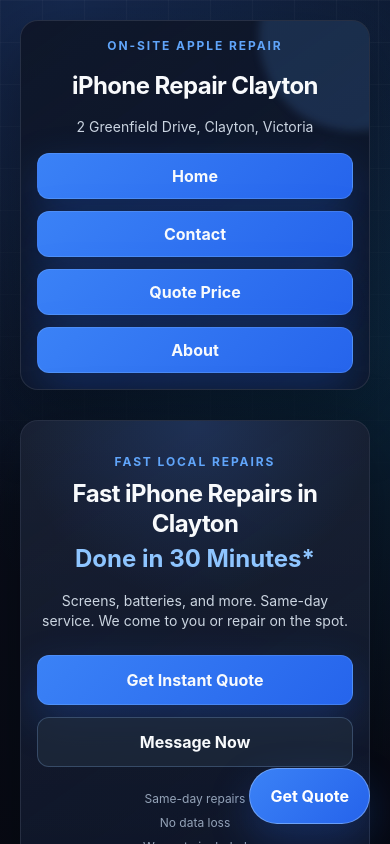
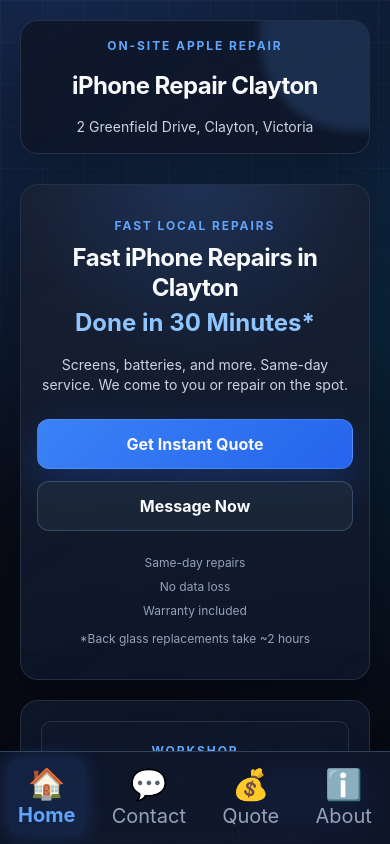
Before and after one commit to SemogEnaz/repair_website, a Vue app: page / in a window 390 px wide. Shown: the top 844 px of the page. Built offline with nearby package versions, Linux system fonts and the light colour scheme.

Commit message:
Added active buttons and mobile navigation

```diff
--- a/src/App.vue
+++ b/src/App.vue
@@ -1,8 +1,7 @@
 <template>
-  <div class="flex flex-col">
-
+  <div class="flex flex-col pb-20 sm:pb-0">
     <header class="px-3 pt-4 pb-2 sm:px-5">
-      <div class="tech-panel app-header p-4 sm:p-6 flex flex-col items-center gap-4">
+      <div class="relative tech-panel app-header p-4 sm:p-6 flex flex-col items-center gap-4">
 
         <!-- Title -->
         <p class="tech-eyebrow">On-site Apple repair</p>
@@ -18,23 +17,41 @@
           2 Greenfield Drive, Clayton, Victoria
         </p>
 
-        <!-- Nav buttons -->
-        <div class="flex flex-col sm:flex-row w-full gap-3">
-          <RouterLink to="/" class="tech-button button-shape w-full text-center">Home</RouterLink>
-          <RouterLink to="/contact" class="tech-button button-shape w-full text-center">Contact</RouterLink>
-          <RouterLink to="/calculator" class="tech-button button-shape w-full text-center">Quote Price</RouterLink>
-          <RouterLink to="/about" class="tech-button button-shape w-full text-center">About</RouterLink>
+        <!-- Nav buttons for desktop-->
+        <div class="hidden sm:flex w-full gap-3">
+          <RouterLink to="/" class="tech-button button-shape w-full text-center" active-class="secondary">Home</RouterLink>
+          <RouterLink to="/contact" class="tech-button button-shape w-full text-center" active-class="secondary">Contact</RouterLink>
+          <RouterLink to="/calculator" class="tech-button button-shape w-full text-center" active-class="secondary">Quote Price</RouterLink>
+          <RouterLink to="/about" class="tech-button button-shape w-full text-center" active-class="secondary">About</RouterLink>
         </div>
 
       </div>
     </header>
 
     <RouterView />
+
+      <!-- Mobile bottom nav -->
+      <div class="sm:hidden fixed bottom-0 left-0 w-full bg-slate-900/95 backdrop-blur-md border-t border-slate-700 z-50">
+
+        <div class="flex justify-around items-center py-2">
+
+          <RouterLink to="/" class="nav-item text-3xl" active-class="nav-active">
+            🏠<span class="text-xl">Home</span></RouterLink>
+          <RouterLink to="/contact" class="nav-item text-3xl" active-class="nav-active">
+            💬<span class="text-xl">Contact</span></RouterLink>
+          <RouterLink to="/calculator" class="nav-item text-3xl" active-class="nav-active">
+            💰<span class="text-xl">Quote</span></RouterLink>
+          <RouterLink to="/about" class="nav-item text-3xl" active-class="nav-active">
+            ℹ️<span class="text-xl">About</span></RouterLink>
+
+        </div>
+      </div>
+
   </div>
 </template>
 
 <script setup>
-import { RouterLink, RouterView } from 'vue-router'
+import { RouterLink, RouterView } from 'vue-router';
 
 function copyAddress() {
   const address = "2 Greenfield Drive, Clayton, Victoria"
@@ -76,4 +93,25 @@ header {
   z-index: 1;
 }
 
+/* Mobile nav styles */
+
+.nav-item {
+  display: flex;
+  flex-direction: column;
+  align-items: center;
+  color: #94a3b8; /* muted */
+  padding: 6px 10px;
+  border-radius: 10px;
+  transition: all 0.2s ease;
+}
+
+/* ACTIVE STATE */
+.nav-active {
+  color: #60a5fa; /* blue highlight */
+  background: rgba(59, 130, 246, 0.12);
+  box-shadow: 0 0 20px rgba(59, 130, 246, 0.25);
+  transform: translateY(-1px);
+  font-weight: bold;
+}
+
 </style>
```
